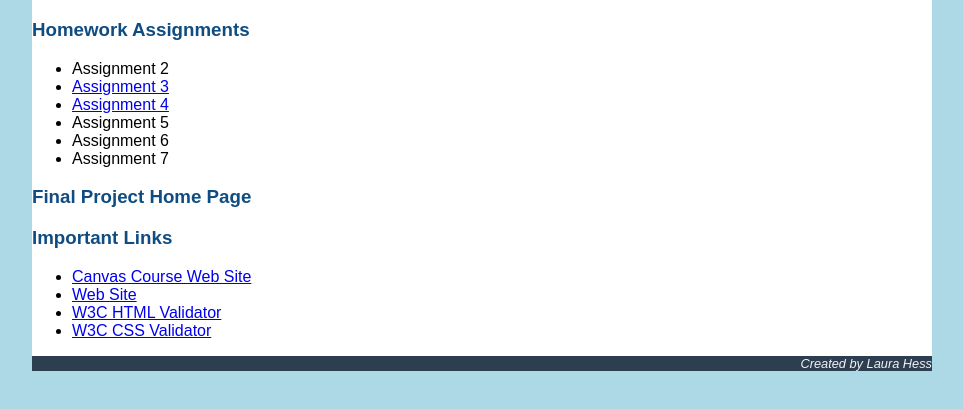
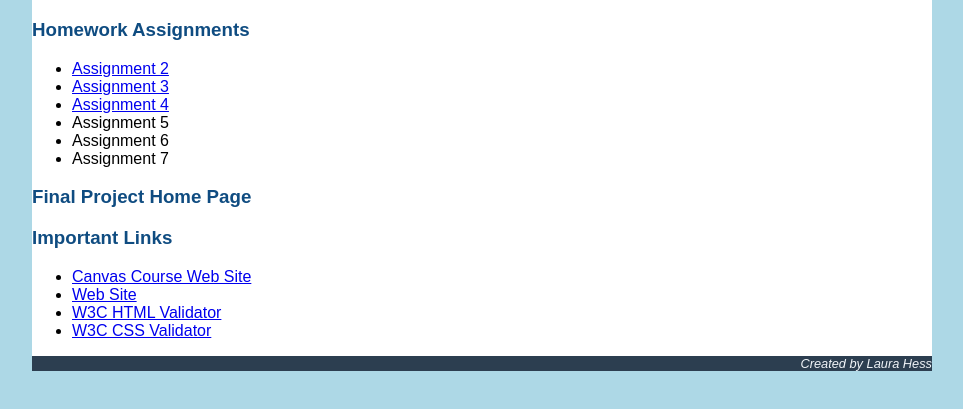
Before and after one commit to lauramarie20/Web-Page-Creation, a plain HTML site: page default.htm in a window 1280 px wide. Shown: the part 91-500 px from the top of the page, without its empty margins (158-1121 px from the left). Drawn offline with Linux system fonts and the light colour scheme.

Commit message:
Add files via upload

```diff
--- a/default.htm
+++ b/default.htm
@@ -21,7 +21,7 @@
      <main>
         <h3>Homework Assignments</h3>
      <ul>
-        <li>Assignment 2</li>
+        <li><a href="assignment2.css">Assignment 2</a></li>
         <li><a href="aallaboutme.html">Assignment 3</a></li>
         <li><a href="prime_home.html">Assignment 4</a></li>
         <li>Assignment 5</li>
```
